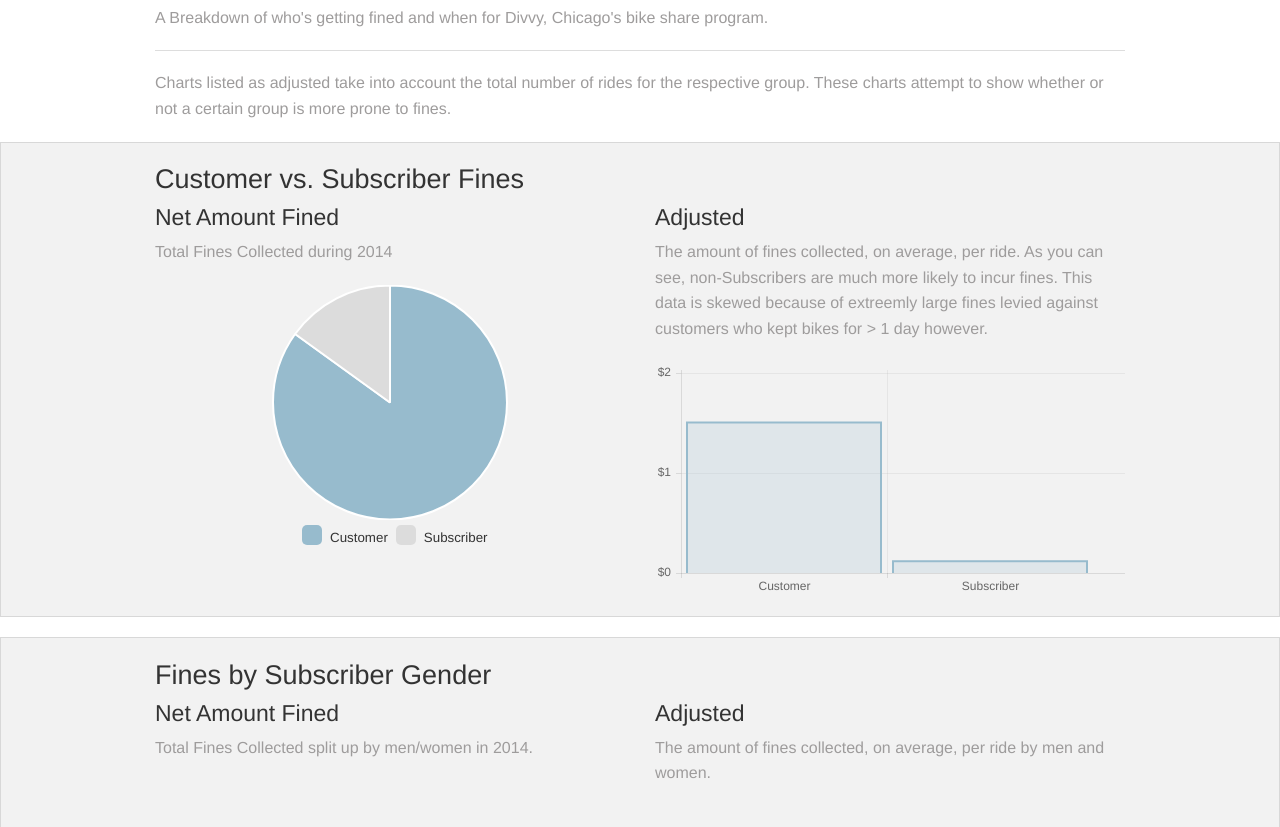
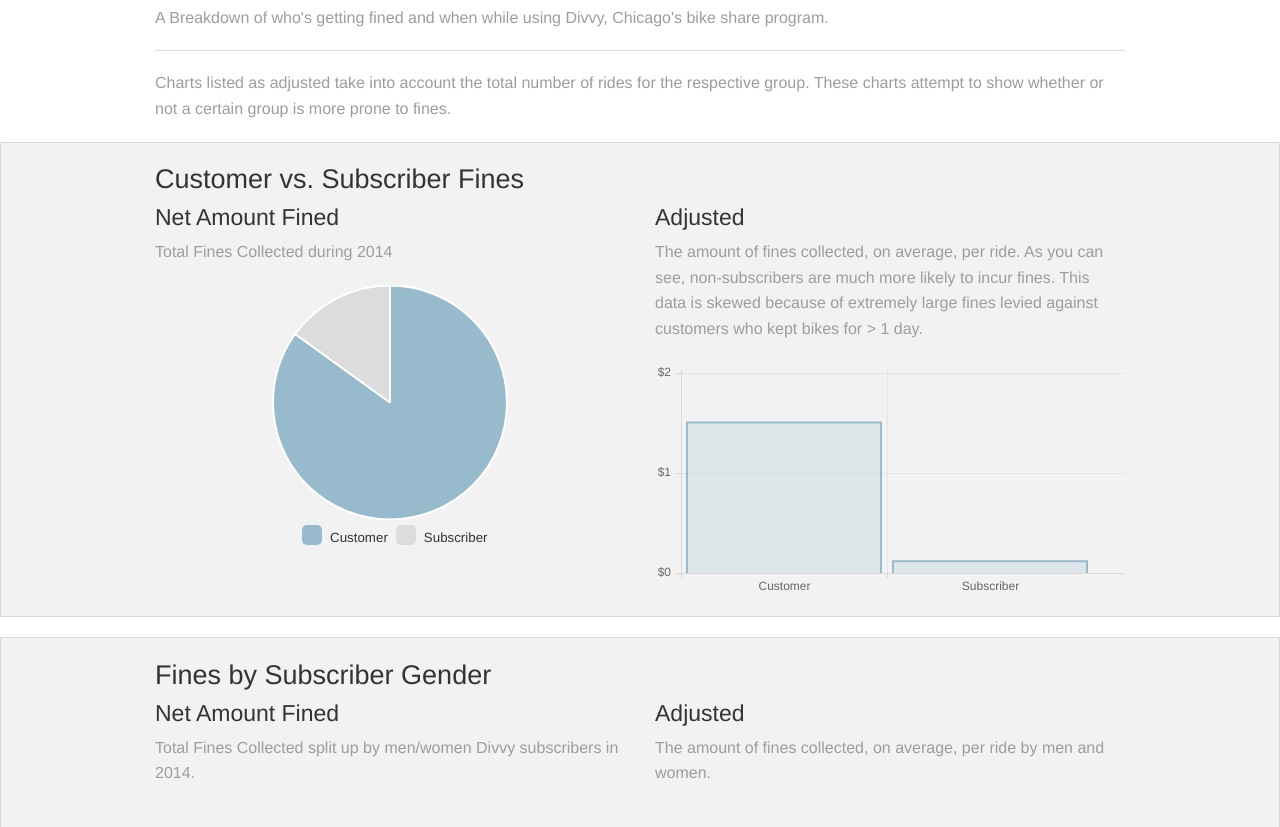
Before and after one commit to purcebr/divvyfines, a plain HTML site: page index.html in a window 1280 px wide. Shown: the part 68-895 px from the top of the page. Drawn offline with nearby package versions, Linux system fonts and the light colour scheme.

Commit message:
some typos

```diff
--- a/index.html
+++ b/index.html
@@ -22,7 +22,7 @@
   <div class="row">
     <div class="large-12 columns">
       <h1>DivvyFines</h1>
-      <p>A Breakdown of who's getting fined and when for Divvy, Chicago's bike share program.</p>
+      <p>A Breakdown of who's getting fined and when while using Divvy, Chicago's bike share program.</p>
       <hr>
     </div>
   </div>
@@ -59,7 +59,7 @@
         <div class="large-6 medium-6 small-12 columns">
 
           <h4>Adjusted</h4>
-          <p>The amount of fines collected, on average, per ride. As you can see, non-Subscribers are much more likely to incur fines. This data is skewed because of extreemly large fines levied against customers who kept bikes for > 1 day however.</p>
+          <p>The amount of fines collected, on average, per ride. As you can see, non-subscribers are much more likely to incur fines. This data is skewed because of extremely large fines levied against customers who kept bikes for > 1 day.</p>
           <div ng-controller="UserTypeAdjustedController">
             <canvas id="pie" class="chart chart-bar" data="data" options="options" legend="false"
             labels="labels"></canvas>
@@ -82,7 +82,7 @@
         <div class="large-6 medium-6 small-12 columns">
 
           <h4>Net Amount Fined</h4>
-          <p class="description">Total Fines Collected split up by men/women in 2014.</p>
+          <p class="description">Total Fines Collected split up by men/women Divvy subscribers in 2014.</p>
 
           <div ng-controller="GenderController">
             <canvas id="pie" class="chart chart-pie" data="data" options="options" legend="true"
@@ -123,7 +123,7 @@
         <div class="large-6 medium-6 small-12 columns">
 
           <h4>Net Amount Fined</h4>
-          <p class="description">Total Fines collected in 2014, organized by month.</p>
+          <p class="description">Total fines collected in 2014, organized by month.</p>
 
             <div ng-controller="MonthsController">
               <canvas id="months-line" class="chart chart-line" options="options" data="data"
@@ -147,7 +147,7 @@
       </div>
       <div class="row">
         <div class="large-12 columns">
-        <p>This one is my favorite! The adjusted chart shows the fine rate on a per-ride basis. You can see that users are less likely to incur fines when it's cold out - and the most leisurely stretch is in May, probably because the weather's getting nicer!</p>
+        <p>This one is my favorite! The adjusted chart shows the fine rate on a per-ride basis. You can see that users are less likely to incur fines when it's cold outside - and the most leisurely (and costly) stretch is in May, probably because the weather's getting nicer!</p>
         </div>
       </div>
     </div>
--- a/js/main.js
+++ b/js/main.js
@@ -127,6 +127,7 @@ app.controller("MonthsAdjustedController", function ($scope) {
   $scope.data = [
   [(5898.44 / 25074).toFixed(2), (8641.16 / 28081).toFixed(2),(32547.42 / 69302).toFixed(2),(106918.48 / 158479).toFixed(2),(218329.62 /278601).toFixed(2),(241265.35 / 346154).toFixed(2),(266491.64 / 410276).toFixed(2),(251356.90 / 392051).toFixed(2),(143062.04 /308635).toFixed(2),(88510.99 /237324).toFixed(2),(29239.43 /113878).toFixed(2), (18704.17 /86776).toFixed(2)]
   ];
+  console.log($scope.data);
   $scope.onClick = function (points, evt) {
     console.log(points, evt);
   };
```
